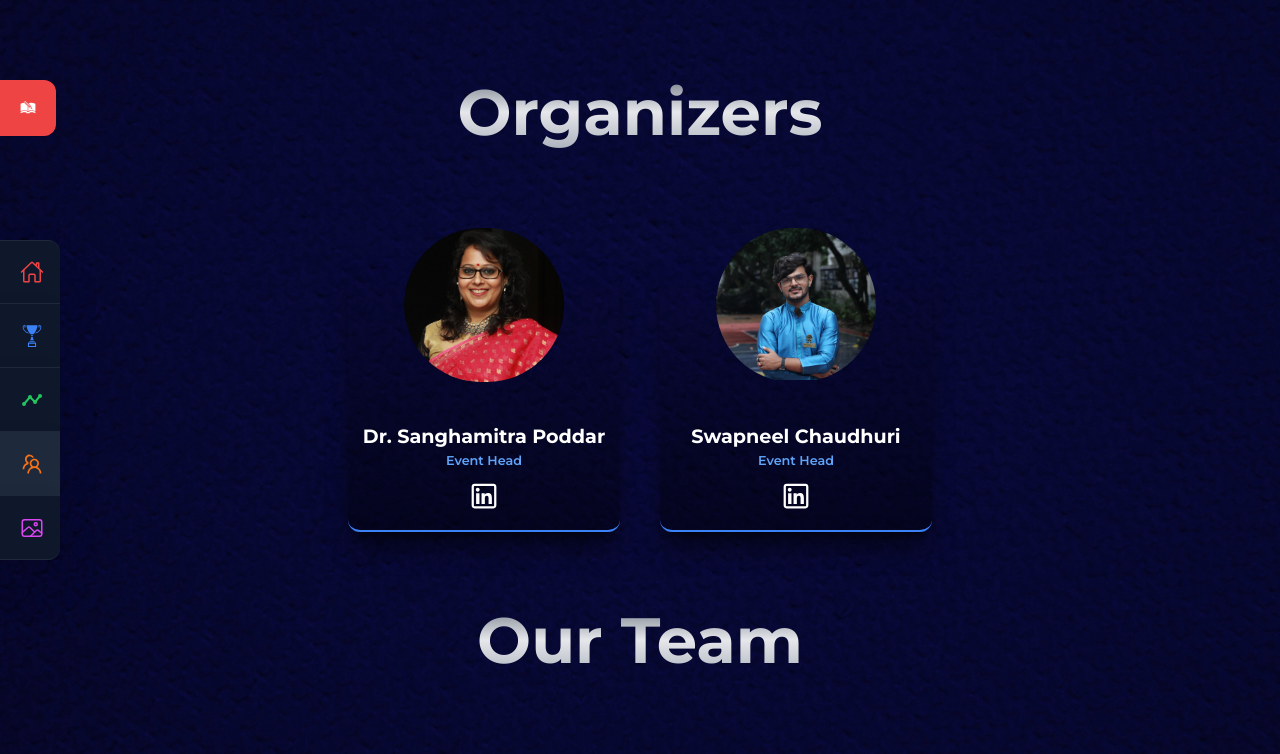
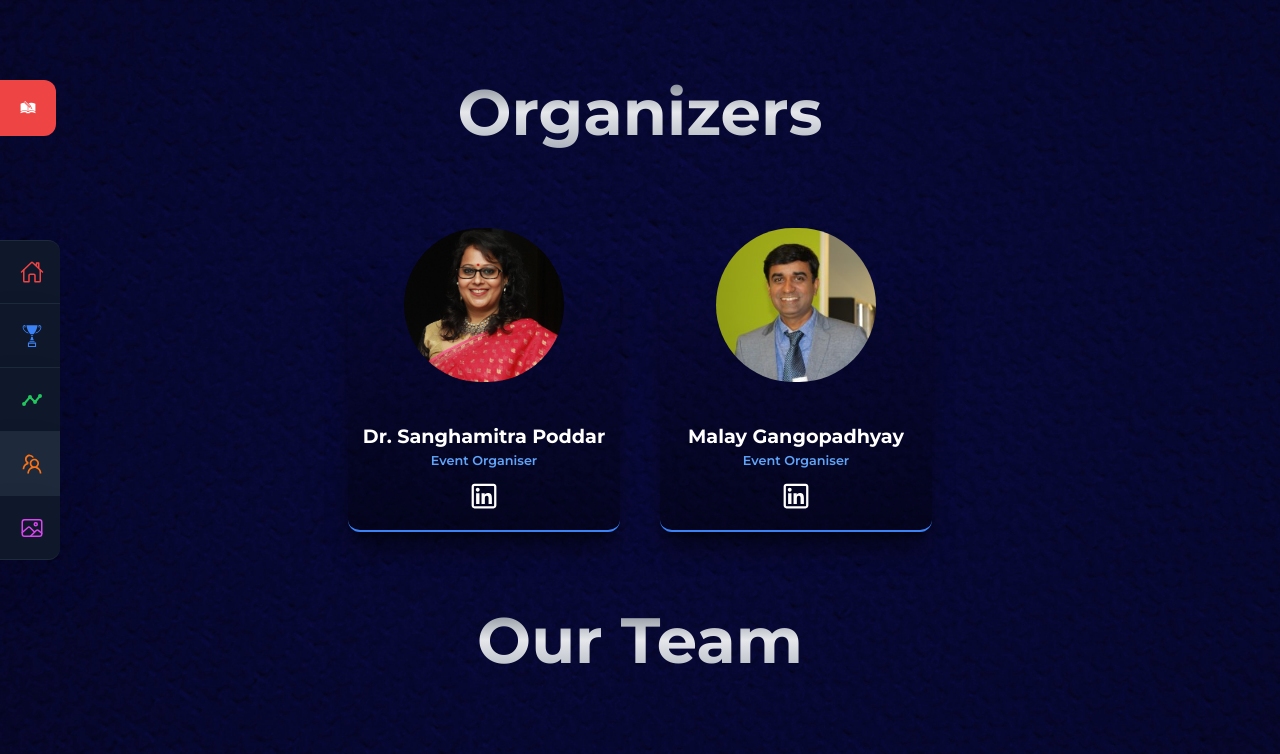
Before and after one commit to Risav03/bengal-esummit, a Next.js app: page /team in a window 1280 px wide. Shown: the top 754 px of the page. Built offline with nearby package versions, Linux system fonts and the light colour scheme.

Commit message:
Update page.tsx

```diff
--- a/app/team/page.tsx
+++ b/app/team/page.tsx
@@ -21,6 +21,7 @@ import img13 from "@/assets/team/13.jpg"
 import img14 from "@/assets/team/14.png"
 import img15 from "@/assets/team/15.jpeg"
 import img16 from "@/assets/team/sp.jpg"
+import img17 from "@/assets/team/maloy.jpg"
 import { GalleryImage } from '@/components/UI/GalleryImage'
 import { StaticImageData } from 'next/image'
 
@@ -31,13 +32,13 @@ export default function Page () {
       img: img16,
       linkedIn: "https://www.linkedin.com/in/dr-sanghamitra-poddar-870312113/",
       name: "Dr. Sanghamitra Poddar",
-      post: "Event Head"
+      post: "Event Organiser"
     },
     {
-      img: img1,
+      img: img17,
       linkedIn: "https://www.linkedin.com/in/swapneel-chaudhuri-168ba226b/",
-      name: "Swapneel Chaudhuri",
-      post: "Event Head"
+      name: "Malay Gangopadhyay",
+      post: "Event Organiser"
     }
   ]
 
```
